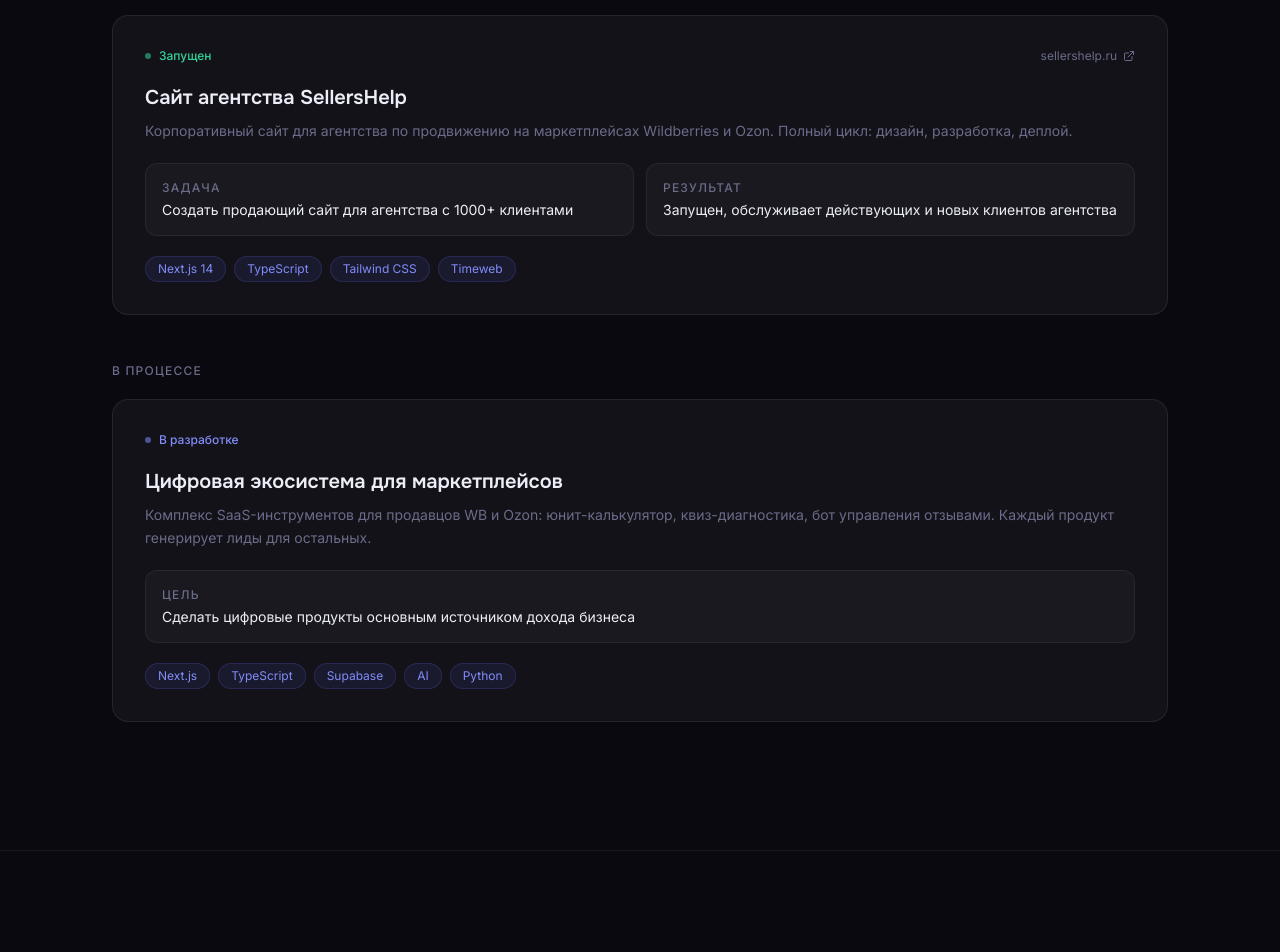
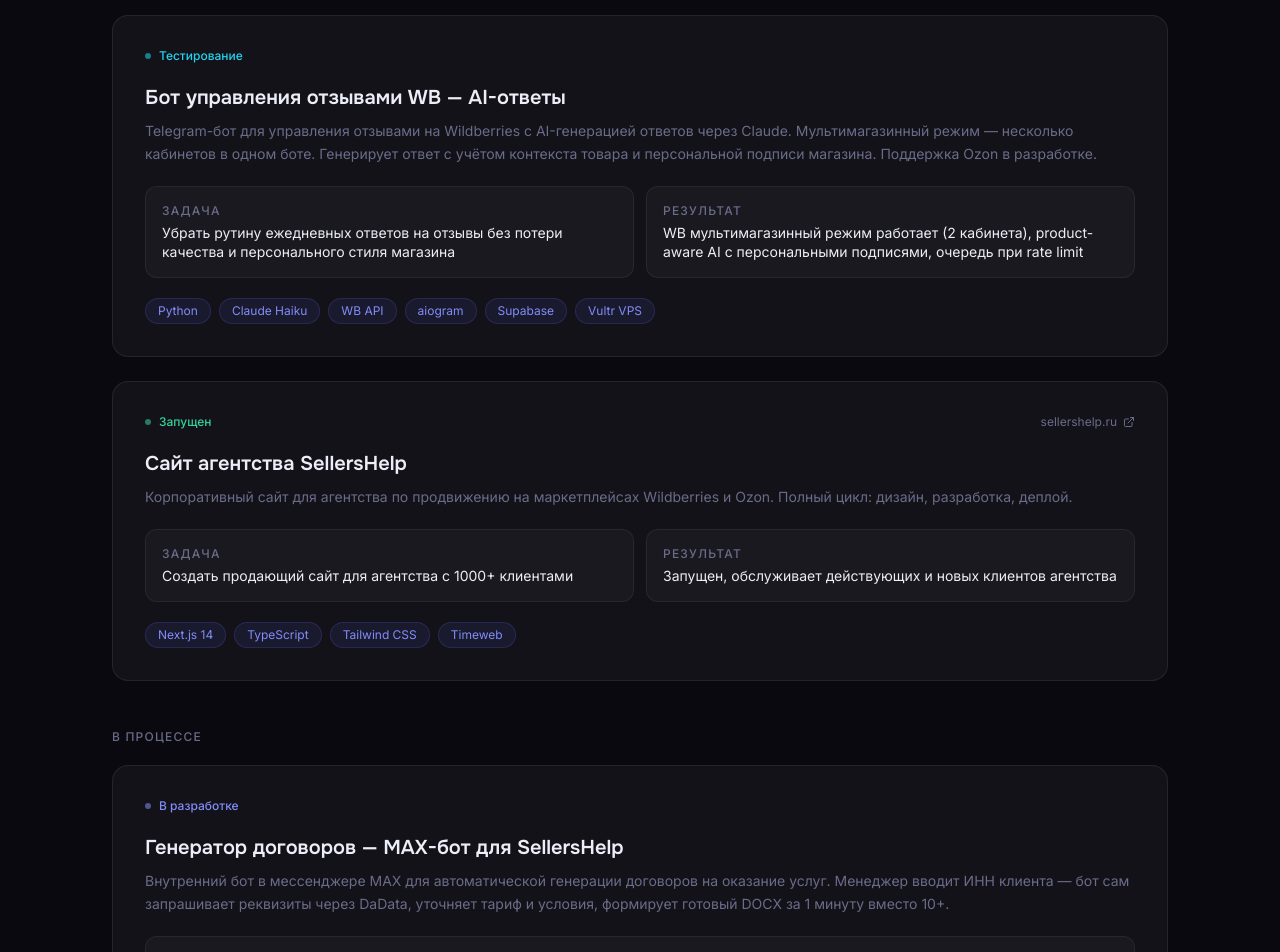
Before and after one commit to yurazlab/yurazlab, a Next.js app: page / in a window 1280 px wide. Shown: the part 2520-3472 px from the top of the page. Built offline with nearby package versions, Linux system fonts and the light colour scheme.

Commit message:
feat: add reviews-bot and contract-generator cards to CurrentProjects
Co-Authored-By: Claude Sonnet 4.6 <noreply@anthropic.com>

```diff
--- a/components/CurrentProjects.tsx
+++ b/components/CurrentProjects.tsx
@@ -54,6 +54,19 @@ const completed = [
     hasScreenshots: false,
   },
   {
+    status: "Тестирование",
+    statusColor: "text-cyan",
+    title: "Бот управления отзывами WB — AI-ответы",
+    description:
+      "Telegram-бот для управления отзывами на Wildberries с AI-генерацией ответов через Claude. Мультимагазинный режим — несколько кабинетов в одном боте. Генерирует ответ с учётом контекста товара и персональной подписи магазина. Поддержка Ozon в разработке.",
+    task: "Убрать рутину ежедневных ответов на отзывы без потери качества и персонального стиля магазина",
+    result: "WB мультимагазинный режим работает (2 кабинета), product-aware AI с персональными подписями, очередь при rate limit",
+    stack: ["Python", "Claude Haiku", "WB API", "aiogram", "Supabase", "Vultr VPS"],
+    link: "",
+    linkLabel: "",
+    hasScreenshots: false,
+  },
+  {
     status: "Запущен",
     statusColor: "text-emerald-400",
     title: "Сайт агентства SellersHelp",
@@ -69,6 +82,15 @@ const completed = [
 ];
 
 const inProgress = [
+  {
+    status: "В разработке",
+    statusClass: "text-accent-light",
+    title: "Генератор договоров — MAX-бот для SellersHelp",
+    description:
+      "Внутренний бот в мессенджере MAX для автоматической генерации договоров на оказание услуг. Менеджер вводит ИНН клиента — бот сам запрашивает реквизиты через DaData, уточняет тариф и условия, формирует готовый DOCX за 1 минуту вместо 10+.",
+    task: "Автоматизировать рутинное оформление договоров — убрать ручное заполнение шаблонов при каждом новом клиенте",
+    stack: ["Python", "MAX Bot API", "DaData API", "python-docx"],
+  },
   {
     status: "В разработке",
     statusClass: "text-accent-light",
@@ -210,6 +232,7 @@ export default function CurrentProjects() {
                   <span className="w-1.5 h-1.5 rounded-full bg-current animate-pulse-slow" />
                   {p.status}
                 </span>
+                {p.link && (
                   <a
                     href={p.link}
                     target="_blank"
@@ -219,6 +242,7 @@ export default function CurrentProjects() {
                     {p.linkLabel}
                     <ExternalLink size={12} />
                   </a>
+                )}
               </div>
 
               <div>
```
Lines whose indentation alone changed are shown as unchanged.
